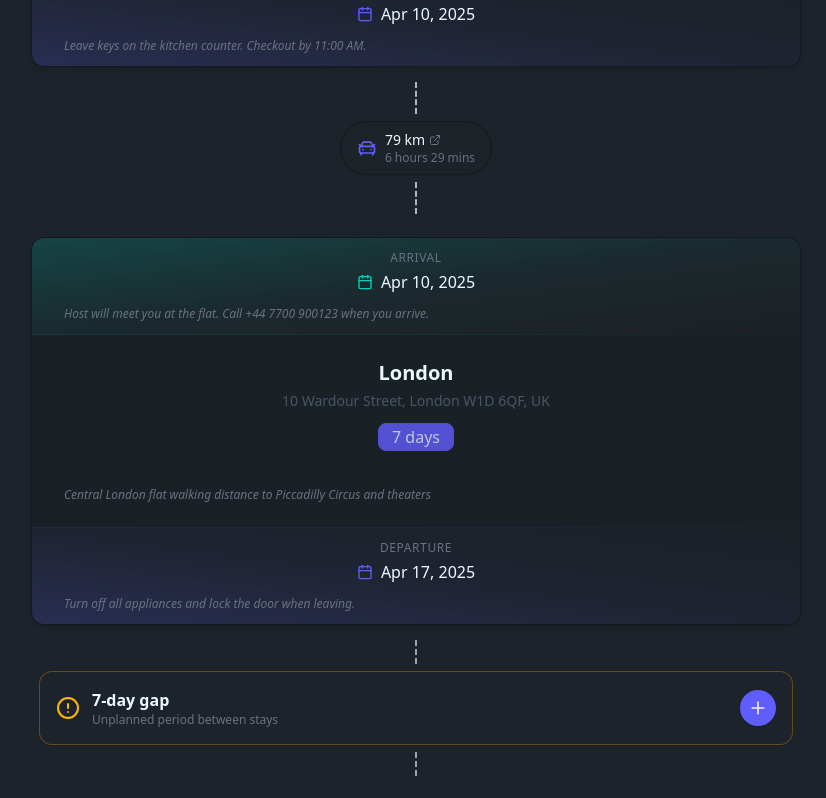
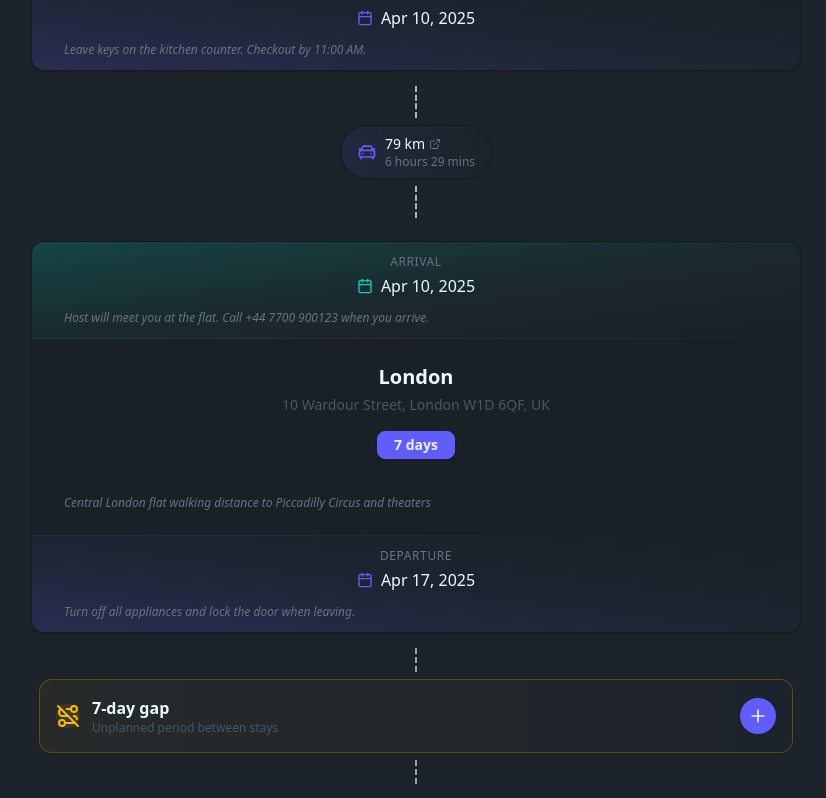
Before and after one commit to jordyvanvorselen/staylinker, a Next.js app: page / in a window 1280 px wide. Shown: the part 400-1198 px from the top of the page, without its empty margins (224-1050 px from the left). Built offline with nearby package versions, Linux system fonts and the light colour scheme; no server answers.

Commit message:
style: some visual improvements

```diff
--- a/src/components/stays/GapIndicator.tsx
+++ b/src/components/stays/GapIndicator.tsx
@@ -1,6 +1,7 @@
 'use client';
 
-import { AlertCircle, Plus } from 'lucide-react';
+import { RouteOff, Plus } from 'lucide-react';
+import { useState, useEffect } from 'react';
 import DashedConnector from '../ui/DashedConnector';
 
 interface GapIndicatorProps {
@@ -9,6 +10,15 @@ interface GapIndicatorProps {
 }
 
 const GapIndicator = ({ gapInDays, onClick }: GapIndicatorProps) => {
+  const [isAnimating, setIsAnimating] = useState(true);
+
+  // Animation will run once on mount, then stop after 2 seconds
+  useEffect(() => {
+    const timer = setTimeout(() => {
+      setIsAnimating(false);
+    }, 2000);
+    return () => clearTimeout(timer);
+  }, []);
   const handleAddStay = (e: React.MouseEvent | React.KeyboardEvent) => {
     e.stopPropagation();
     if (onClick) {
@@ -29,13 +39,16 @@ const GapIndicator = ({ gapInDays, onClick }: GapIndicatorProps) => {
     <div className="flex flex-col items-center justify-center py-4 px-2 w-full max-w-3xl mx-auto">
       <DashedConnector height={6} color="warning" opacity={60} spacing="mb-2" />
 
-      <div className="card bg-base-100 shadow-sm w-full rounded-xl ring-1 ring-warning/30">
+      <div className="card bg-gradient-to-r from-warning/5 to-base-100 shadow-sm w-full rounded-xl ring-1 ring-warning/30 hover:shadow-md transition-all duration-300">
         <div className="card-body p-4 flex flex-row items-center justify-between">
           <div className="flex items-center gap-3">
-            <AlertCircle className="h-6 w-6 text-warning flex-shrink-0" />
+            <div className={`relative ${isAnimating ? 'animate-pulse' : ''}`}>
+              <RouteOff className="h-6 w-6 text-warning flex-shrink-0" />
+              <div className="absolute inset-0 rounded-full bg-warning/10"></div>
+            </div>
             <div className="flex flex-col">
               <span className="text-base font-semibold">{gapInDays}-day gap</span>
-              <span className="text-xs text-gray-500">Unplanned period between stays</span>
+              <span className="text-xs font-medium text-gray-600">Unplanned period between stays</span>
             </div>
           </div>
 
--- a/src/components/stays/StayCard.tsx
+++ b/src/components/stays/StayCard.tsx
@@ -38,7 +38,7 @@ const StayCard = ({ stay, onClick }: StayCardProps) => {
 
   return (
     <div
-      className="card bg-base-200/30 shadow-md hover:shadow-xl transition-all duration-300 cursor-pointer overflow-hidden rounded-xl ring-1 ring-base-300 hover:ring-primary/30"
+      className="card bg-base-200/30 shadow-md hover:shadow-xl transition-all duration-300 cursor-pointer overflow-hidden rounded-xl ring-1 ring-base-300 hover:ring-primary/30 hover:translate-y-[-2px]"
       onClick={handleClick}
       onKeyDown={handleKeyDown}
       tabIndex={0}
@@ -65,7 +65,7 @@ const StayCard = ({ stay, onClick }: StayCardProps) => {
         <div className="flex flex-col items-center mb-3">
           <h2 className="card-title text-xl font-bold text-center mb-1">{stay.location}</h2>
           <p className="text-sm text-gray-600 text-center">{stay.address}</p>
-          <div className="badge badge-primary badge-lg mt-3 opacity-80">
+          <div className="badge badge-primary badge-lg mt-4 py-3 px-4 text-sm font-semibold shadow-sm">
             {dayCount} {dayCount === 1 ? 'day' : 'days'}
           </div>
         </div>
--- a/src/components/stays/StayDistance.tsx
+++ b/src/components/stays/StayDistance.tsx
@@ -129,7 +129,7 @@ const StayDistance = ({ originStay, destinationStay }: StayDistanceProps) => {
       <DashedConnector height={8} spacing="mb-2" />
 
       <button
-        className="flex items-center gap-2 bg-base-100/80 backdrop-blur-sm rounded-full px-4 py-2 shadow-sm hover:bg-base-100 transition-colors ring-1 ring-base-300"
+        className="flex items-center gap-2 bg-gradient-to-r from-primary/10 to-base-100/80 backdrop-blur-sm rounded-full px-4 py-2 shadow-sm hover:shadow-md hover:from-primary/15 hover:to-base-100/90 transition-all duration-300 ring-1 ring-base-300 hover:ring-primary/30"
         onClick={handleMapsClick}
         onKeyDown={handleKeyDown}
         tabIndex={0}
```
